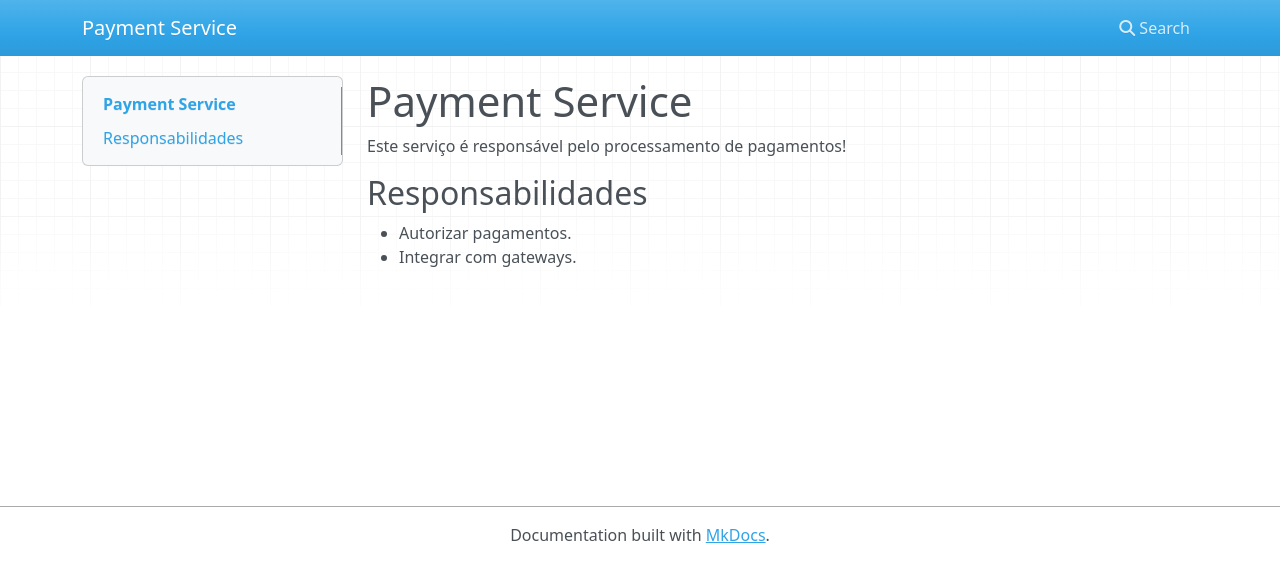
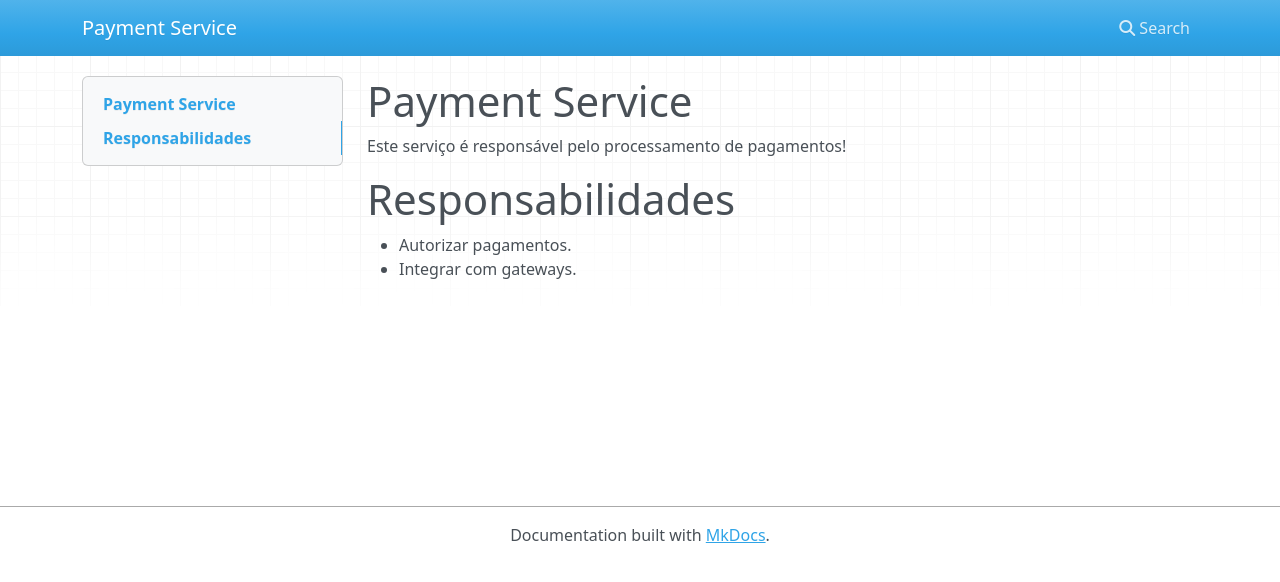
Before and after one commit to FernandoHenriqueSilva/repo01-payment-service, an MkDocs documentation site: the page built from docs/index.md, in a window 1280 px wide. Shown: the top 582 px of the page. Built offline with MkDocs 1.6.1, drawn with Linux system fonts in a browser that asks for light colours; nearby versions of some CDN libraries.

```diff
--- a/docs/index.md
+++ b/docs/index.md
@@ -2,6 +2,6 @@
 
 Este serviço é responsável pelo processamento de pagamentos!
 
-## Responsabilidades ###
+# Responsabilidades ###
 - Autorizar pagamentos.
 - Integrar com gateways.
```
